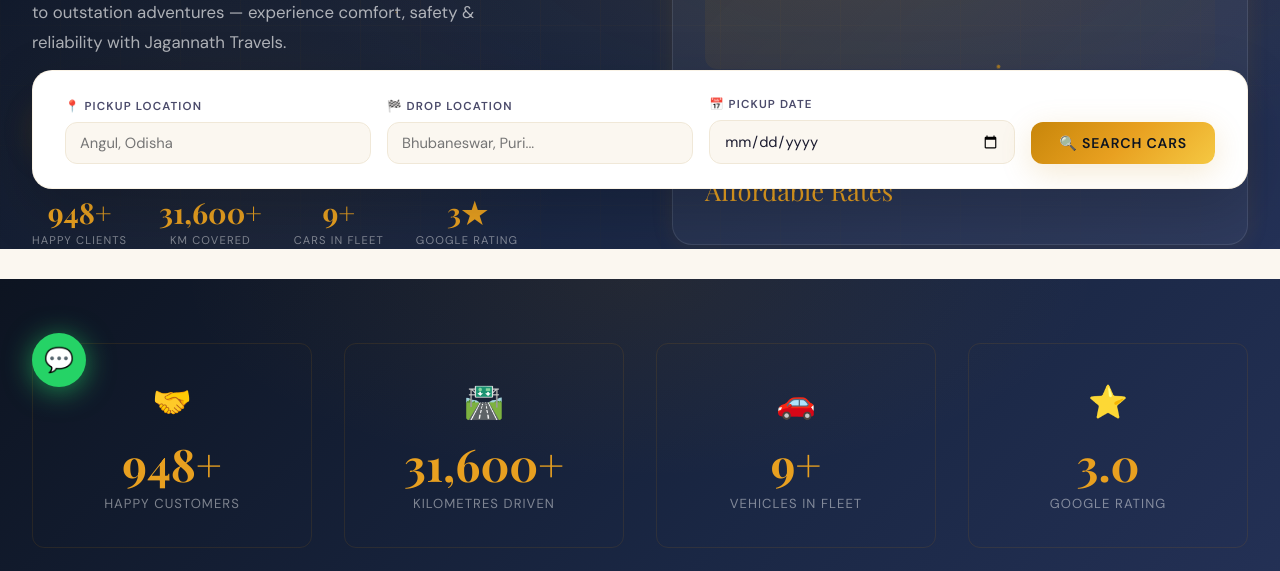
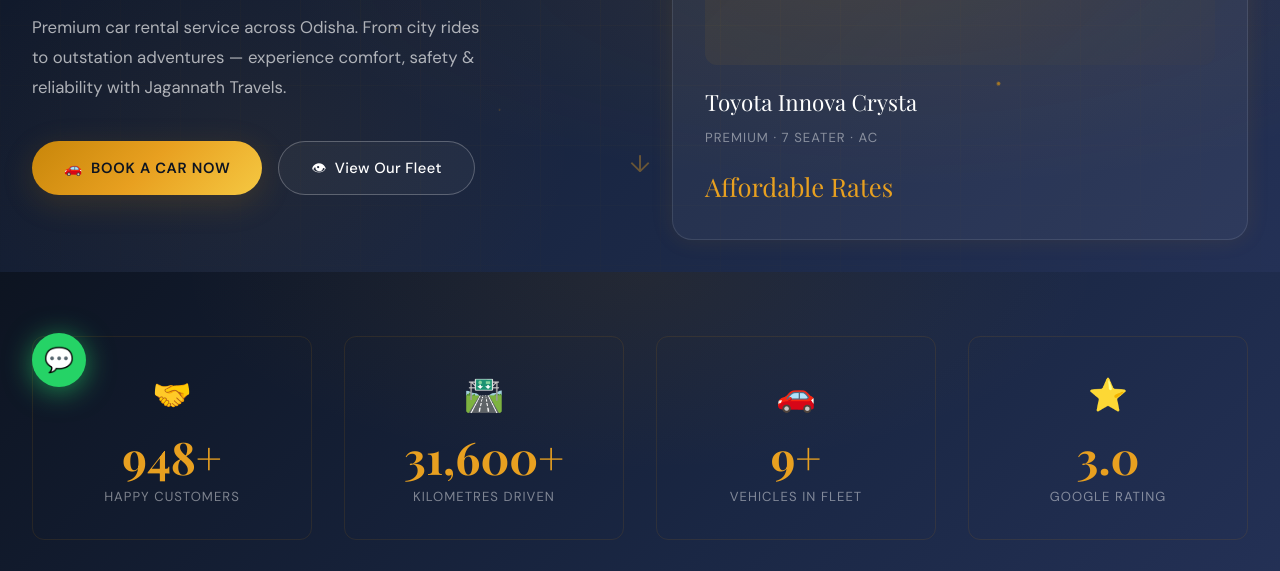
Before and after one commit to Dinesh-1190/JG-TRAVELS, a plain HTML site: page index.html in a window 1280 px wide. Shown: the part 381-952 px from the top of the page. Drawn offline with nearby package versions, Linux system fonts and the light colour scheme; animation ran at ten frames a second; a web font is replaced by a local one.

Commit message:
Updated website design and content

```diff
--- a/index.html
+++ b/index.html
@@ -150,25 +150,6 @@
             <span>👁</span> View Our Fleet
           </a>
         </div>
-
-        <div class="hero-stats">
-          <div class="hero-stat">
-            <div class="num" data-count="1500" data-suffix="+">0+</div>
-            <div class="label">Happy Clients</div>
-          </div>
-          <div class="hero-stat">
-            <div class="num" data-count="50000" data-suffix="+">0+</div>
-            <div class="label">KM Covered</div>
-          </div>
-          <div class="hero-stat">
-            <div class="num" data-count="15" data-suffix="+">0+</div>
-            <div class="label">Cars in Fleet</div>
-          </div>
-          <div class="hero-stat">
-            <div class="num" data-count="5" data-suffix="★">0★</div>
-            <div class="label">Google Rating</div>
-          </div>
-        </div>
       </div>
 
       <div class="hero-visual">
@@ -181,33 +162,10 @@
         </div>
       </div>
     </div>
-
-    <!-- Search Bar -->
-    <div class="search-bar-wrap" aria-label="Quick Search">
-      <div class="search-bar">
-        <div class="search-card">
-          <div class="search-field">
-            <label for="s-pickup">📍 Pickup Location</label>
-            <input type="text" id="s-pickup" placeholder="Angul, Odisha" />
-          </div>
-          <div class="search-field">
-            <label for="s-dropoff">🏁 Drop Location</label>
-            <input type="text" id="s-dropoff" placeholder="Bhubaneswar, Puri..." />
-          </div>
-          <div class="search-field">
-            <label for="s-date">📅 Pickup Date</label>
-            <input type="date" id="s-date" />
-          </div>
-          <button class="search-btn" onclick="window.location='contact.html'">
-            🔍 Search Cars
-          </button>
-        </div>
-      </div>
-    </div>
   </section>
 
   <!-- STATS -->
-  <section class="stats-section" aria-label="Our Achievements" style="margin-top: 30px;">
+  <section class="stats-section" aria-label="Our Achievements">
     <div class="container">
       <div class="stats-grid">
         <div class="stat-card reveal delay-1">
--- a/style.css
+++ b/style.css
@@ -197,6 +197,13 @@
   display: flex;
   align-items: center;
   overflow: hidden;
+  padding-bottom: 2rem;
+}
+
+/* Ensure seamless connection to stats section */
+.hero + .stats-section {
+  margin-top: 0;
+  padding-top: 4rem;
 }
 
 .hero-bg {
```
Also changed, not shown: 1 other file.
